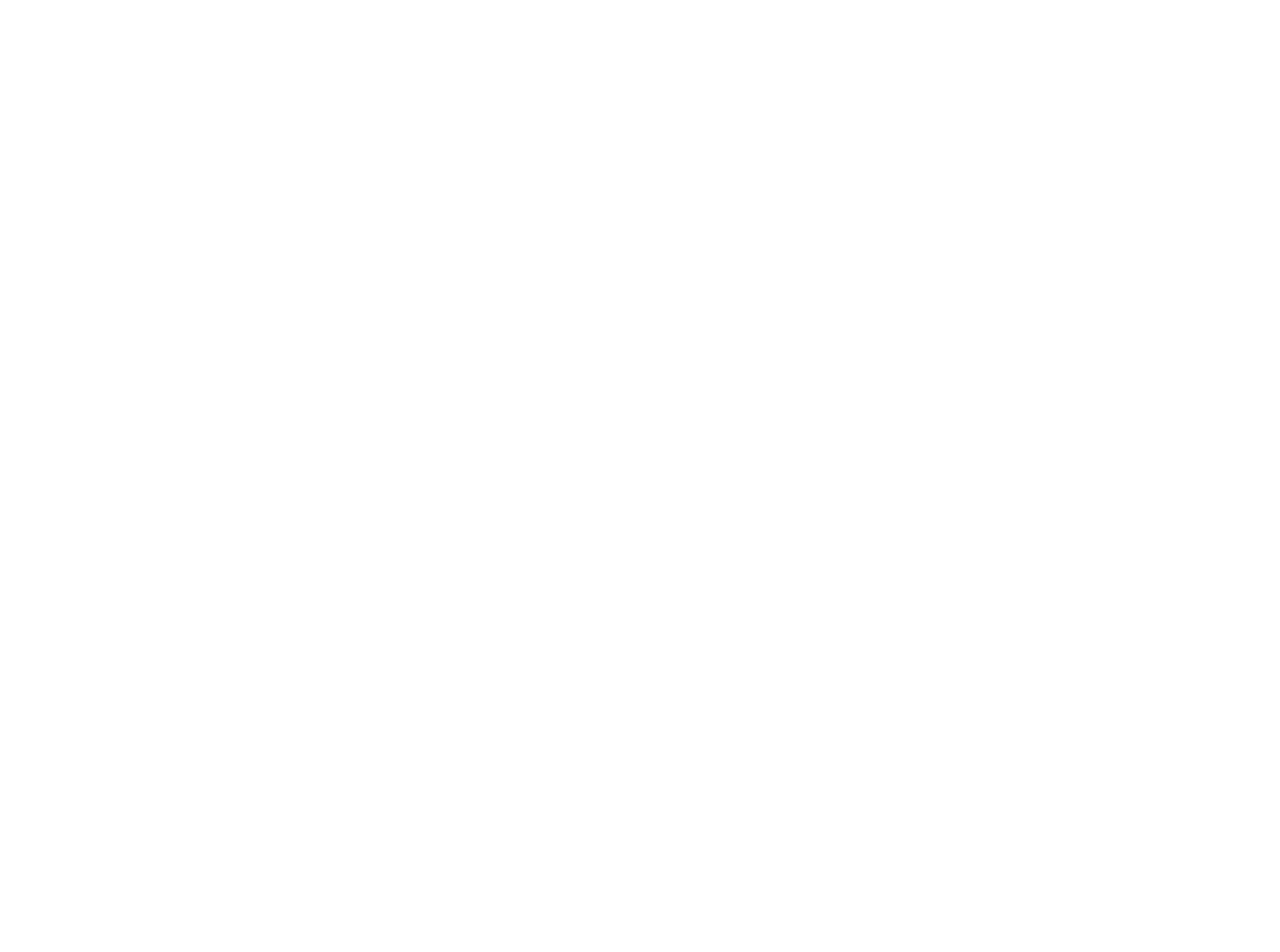
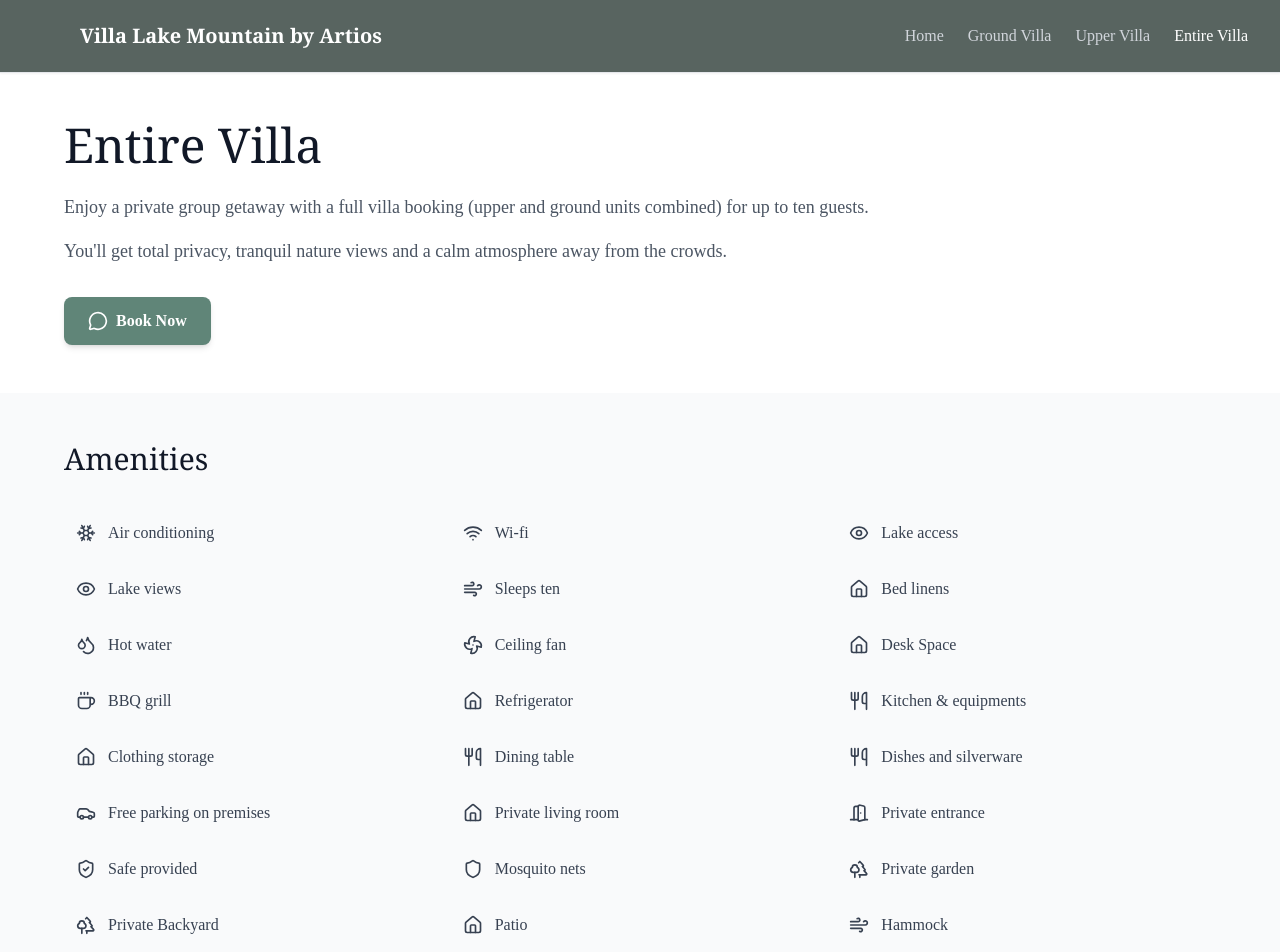
Before and after one commit to pavanuthsara/villa-lake-mountain-v2, a React (Vite) app: page /villa/entire in a window 1280 px wide. Before the commit this address had no page. Shown: the top 952 px of the page. Before the commit the page ends 800 px from the top, so only its background shows below. Built offline with nearby package versions, Linux system fonts and the light colour scheme; a web font is replaced by a local one.

Commit message:
add entire villa page

```diff
--- a/src/App.jsx
+++ b/src/App.jsx
@@ -4,6 +4,7 @@
 import HomePage from "./pages/HomePage";
 import GroundVilla from "./pages/villaPages/ground/GroundVilla";
 import UpperVilla from "./pages/villaPages/upper/UpperVilla";
+import EntireVilla from "./pages/villaPages/entireVilla/EntireVilla";
 // utility imports
 import ScrollToTop from "./components/ScrollToTop";
 
@@ -15,6 +16,7 @@
         <Route path="/" element={<HomePage />} />
         <Route path="/villa/ground" element={<GroundVilla />} />
         <Route path="/villa/upper" element={<UpperVilla />} />
+        <Route path="/villa/entire" element={<EntireVilla />} />
         <Route path="/maintenance" element={<SiteUnderMaintainance />} />
       </Routes>
     </>
--- a/src/components/Hero.jsx
+++ b/src/components/Hero.jsx
@@ -21,6 +21,11 @@
     },
     {
       id: 3,
+      image: Hero3,
+      alt: "Lakeside retreat view 3",
+    },
+    {
+      id: 4,
       image: Hero3,
       alt: "Lakeside retreat view 3",
     },
--- a/src/components/VillaSection.jsx
+++ b/src/components/VillaSection.jsx
@@ -36,7 +36,7 @@
         "Enjoy a private group getaway with a full villa booking (upper and ground units combined) for up to ten guests. You'll get total privacy, traquil nature views and a calm atmosphere away from the crowds."
       ],
       altText: "Mountain villa with panoramic views",
-      route: "/"
+      route: "/villa/entire"
     }
   ];
 
--- a/src/pages/villaPages/VillaHeader.jsx
+++ b/src/pages/villaPages/VillaHeader.jsx
@@ -1,8 +1,14 @@
 import { MessageCircle } from 'lucide-react';
 
 const VillaHeader = ({ title, descriptions, villaType }) => {
+  const villaNames = {
+    upper: 'Upper Villa',
+    ground: 'Ground Villa',
+    entire: 'Entire Villa'
+  };
+
   const handleBookNow = () => {
-    const message = `Hello, I would like to book the ${villaType === 'upper' ? 'Upper Villa' : 'Ground Villa'}.`;
+    const message = `Hello, I would like to book the ${villaNames[villaType] || 'Villa'}.`;
     const phoneNumber = '+917709589459';
     const whatsappUrl = `https://wa.me/${phoneNumber}?text=${encodeURIComponent(message)}`;
     window.open(whatsappUrl, '_blank');
--- a/src/pages/villaPages/VillaNav.jsx
+++ b/src/pages/villaPages/VillaNav.jsx
@@ -12,6 +12,8 @@
         return currentPage === "upper" ? "text-white" : "text-gray-300";
       case "ground":
         return currentPage === "ground" ? "text-white" : "text-gray-300";
+      case "entire":
+        return currentPage === "entire" ? "text-white" : "text-gray-300";
       default:
         return "text-gray-600";
     }
@@ -52,6 +54,12 @@
             >
               Upper Villa
             </a>
+            <a
+              href="/villa/entire"
+              className={`${isActivePageClass("entire")} hover:text-white-900 transition-colors`}
+            >
+              Entire Villa
+            </a>
           </div>
 
           {/* Mobile Menu Button */}
@@ -88,6 +96,12 @@
             >
               Upper Villa
             </a>
+            <a
+              href="/villa/entire"
+              className={`block ${isActivePageClass("entire")} hover:text-gray-900 transition-colors py-2`}
+            >
+              Entire Villa
+            </a>
           </div>
         )}
       </div>
--- /dev/null
+++ b/src/pages/villaPages/entireVilla/EntireVilla.jsx
@@ -0,0 +1,107 @@
+import React from 'react';
+//import components
+import VillaHeader from '../VillaHeader';
+import VillaNav from '../VillaNav';
+import AmenitiesSection from '../AmenitiesSection';
+import ImageGallery from '../ImageGallery';
+import Footer from '../../../components/Footer';
+
+// Import images
+import entireVilla from '../../../assets/villaPages/entireVillaImages/entireVilla.webp';
+import lobby from '../../../assets/villaPages/groundVillaImages/villa_lake_mountain_lobby.webp';
+import inside from '../../../assets/villaPages/groundVillaImages/villa_lake_mountain_inside.webp';
+import outdoorGirl from '../../../assets/villaPages/groundVillaImages/villa_lake_mountain_outdoor_girl.webp';
+import balcony from '../../../assets/villaPages/upperVillaImages/villa_lake_mountain_balcony.webp';
+import balconyForeigners from '../../../assets/villaPages/upperVillaImages/villa_lake_mountain_balcony_with_foreigners.webp';
+import insideBed from '../../../assets/villaPages/upperVillaImages/villa_lake_mountain_inside_bed.webp';
+import fourForeigners from '../../../assets/villaPages/upperVillaImages/four_foreigners.webp';
+
+// Entire Villa Main Component - Mobile Responsive
+const EntireVilla = () => {
+  const descriptions = [
+    "Enjoy a private group getaway with a full villa booking (upper and ground units combined) for up to ten guests.",
+    "You'll get total privacy, tranquil nature views and a calm atmosphere away from the crowds."
+  ];
+
+  const amenities = [
+    'Air conditioning',
+    'Wi-fi',
+    'Lake access',
+    'Lake views',
+    'Sleeps ten',
+    'Bed linens',
+    'Hot water',
+    'Ceiling fan',
+    'Desk Space',
+    'BBQ grill',
+    'Refrigerator',
+    'Kitchen & equipments',
+    'Clothing storage',
+    'Dining table',
+    'Dishes and silverware',
+    'Free parking on premises',
+    'Private living room',
+    'Private entrance',
+    'Safe provided',
+    'Mosquito nets',
+    'Private garden',
+    'Private Backyard',
+    'Patio',
+    'Hammock',
+    'Cooking basics',
+    'Essentials',
+    'Washing machine',
+    'Long term stays allowed'
+  ];
+
+  const images = [
+    {
+      url: entireVilla,
+      alt: "Entire villa exterior view"
+    },
+    {
+      url: balcony,
+      alt: "Villa balcony with lake view"
+    },
+    {
+      url: inside,
+      alt: "Interior view of the villa"
+    },
+    {
+      url: balconyForeigners,
+      alt: "Villa balcony with guests enjoying the view"
+    },
+    {
+      url: insideBed,
+      alt: "Villa bedroom interior"
+    },
+    {
+      url: outdoorGirl,
+      alt: "Guest enjoying the outdoor space"
+    },
+    {
+      url: lobby,
+      alt: "Villa lobby area"
+    },
+    {
+      url: fourForeigners,
+      alt: "Guests enjoying their villa stay"
+    }
+  ];
+
+  return (
+    <div className="min-h-screen bg-white">
+      <VillaNav currentPage="entire" />
+      <VillaHeader
+        title="Entire Villa"
+        descriptions={descriptions}
+        villaType="entire"
+      />
+      <AmenitiesSection amenities={amenities} />
+      <ImageGallery images={images} />
+      <Footer />
+    </div>
+  );
+};
+
+export default EntireVilla;
```
